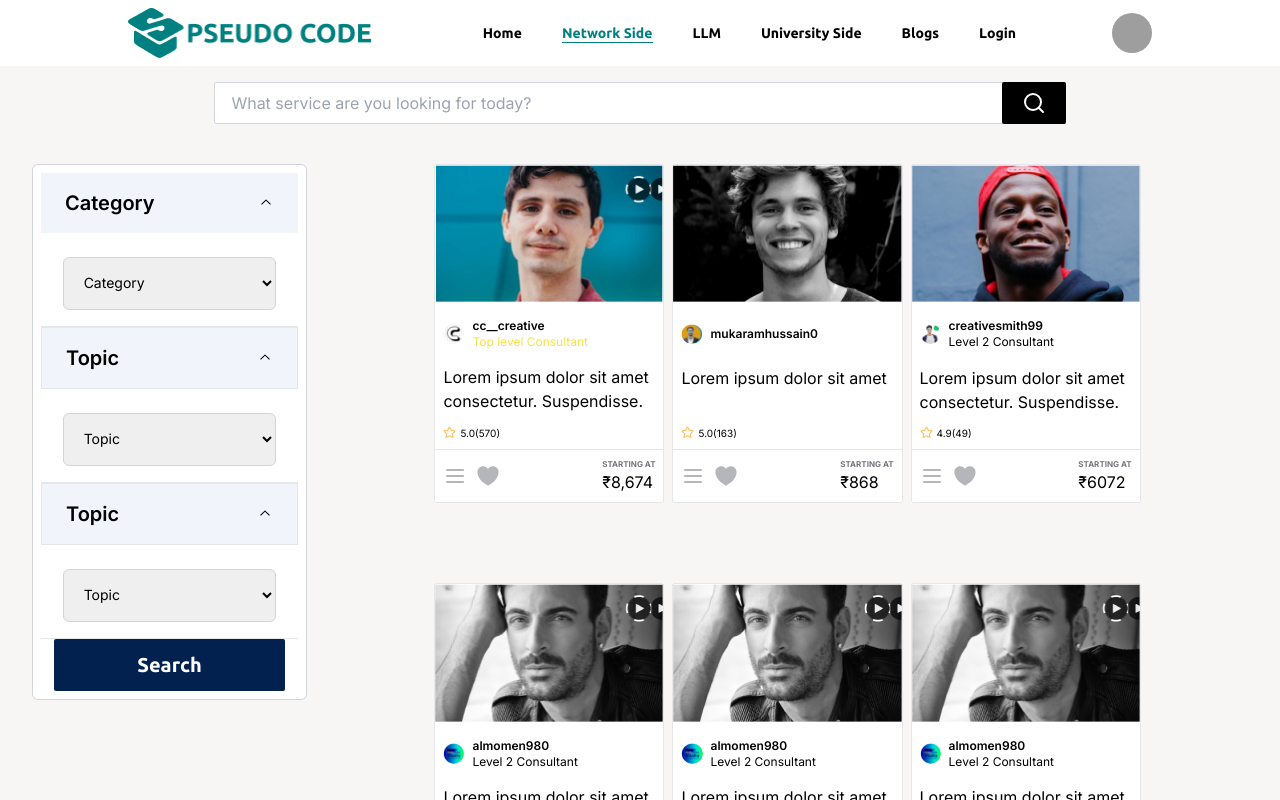
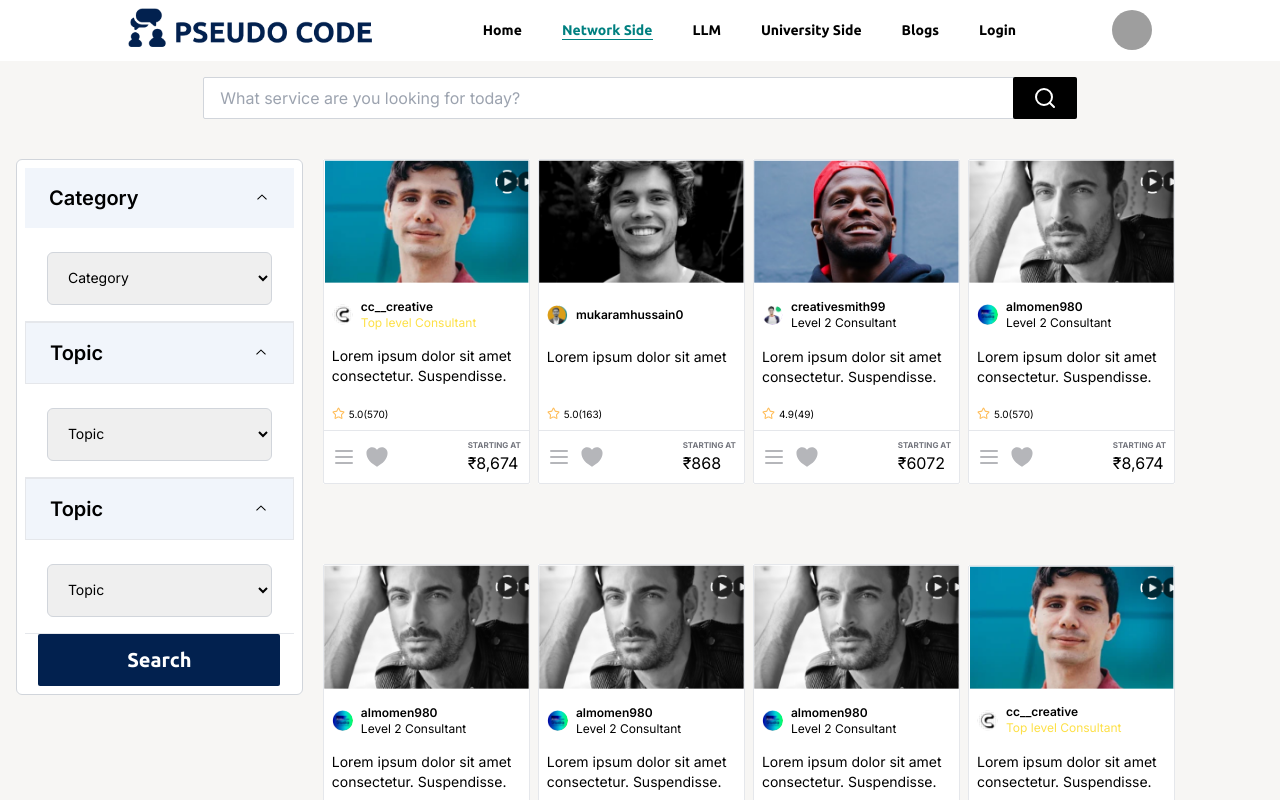
Before and after one commit to Huzaifa622/pseudo, a Next.js app: page /network in a window 1280 px wide. Shown: the top 800 px of the page. Built offline with nearby package versions, Linux system fonts and the light colour scheme; grey boxes are pictures that could not be loaded.

Commit message:
set network page

```diff
--- a/src/components/network/NetworkCard.tsx
+++ b/src/components/network/NetworkCard.tsx
@@ -27,9 +27,11 @@ const NetworkCard = ({
 }: Props) => {
   const [isClick, setClick] = useState(false);
   return (
-    <div className="w-[230.06px]  bg-white hover:shadow-2xl hover:transition-all hover:duration-300">
+    <div className="  bg-white hover:shadow-2xl hover:transition-all hover:duration-300">
       <div className=" border rounded-sm flex flex-col justify-between">
-        <Image src={image} alt="asd" width={228.3} height={228.3} />
+        <div className="w-fit">
+          <Image src={image} alt="asd" width={1000} height={1000} />
+        </div>
         <div className="p-2 flex flex-col justify-between  gap-2">
           <div className="flex items-center gap-2">
             <Image
@@ -52,7 +54,7 @@ const NetworkCard = ({
               )}
             </div>
           </div>
-          <p className="h-[52.69px]">{subTitle}</p>
+          <p className="h-[52.69px] text-sm">{subTitle}</p>
           <div className="flex gap-1 text-[10px]">
             <Star color="#FFBE5B" size={13} />
             {stars}({ratings})
--- a/src/components/network/NetworkSection.tsx
+++ b/src/components/network/NetworkSection.tsx
@@ -94,7 +94,7 @@ const networks = [
 ];
 const NetworkSection = (props: Props) => {
   return (
-    <div className="py-4 px-8 flex flex-col justify-center items-center gap-10">
+    <div className="py-4 px-4 flex flex-col justify-center items-center gap-10">
       <div className="relative w-full lg:w-[70%] mx-auto">
         <input
           type="text"
@@ -106,7 +106,7 @@ const NetworkSection = (props: Props) => {
         </button>
       </div>
       <div className="flex lg:flex-row flex-col justify-center items-start w-full gap-5">
-        <aside className="w-full lg:w-[45%] p-2 bg-white border rounded-md border-gray-300">
+        <aside className="w-full lg:w-[30%] p-2 bg-white border rounded-md border-gray-300">
           <Accordion
             type="multiple"
             className="w-full "
@@ -167,9 +167,9 @@ const NetworkSection = (props: Props) => {
             </button>
           </div>
         </aside>
-        <div className="flex flex-wrap items-center justify-center   gap-x-2  gap-y-20">
+        <div className="w-full  flex flex-wrap items-center justify-center lg:justify-start   gap-x-2  gap-y-20">
           {networks.map((n, idx) => (
-            <div key={idx}>
+            <div key={idx} className="w-full md:w-[30%] lg:w-[22%]">
               <NetworkCard
                 image={n.image}
                 pImage={n.pImage}
--- a/src/components/programs/ProgramCard.tsx
+++ b/src/components/programs/ProgramCard.tsx
@@ -5,7 +5,7 @@ type Props = {};
 
 const ProgramCard = (props: Props) => {
   return (
-    <div className="relative flex flex-col justify-around w-[332px] h-[396px] rounded-lg p-4 font-poppins shadow-xl">
+    <div className="relative bg-white border border-gray-300 flex flex-col justify-around w-[332px] h-[396px] rounded-lg p-4 font-poppins shadow-xl">
       <div className="flex justify-between text-xs">
         <h1>Tution fee</h1>
         <h1>Unspecified</h1>
@@ -23,7 +23,9 @@ const ProgramCard = (props: Props) => {
         <span className="italic font-light">Tuition Fee</span>
         <span className="font-bold text-[#008080] ">$8000 Eur/ Year</span>
       </div>
-      <button className="absolute -bottom-5  w-[50%] py-2 rounded-lg left-20 bg-[#008080] text-white font-bolf ">View</button>
+      <button className="absolute -bottom-5  w-[50%] py-2 rounded-lg left-20 bg-[#008080] text-white font-bolf ">
+        View
+      </button>
     </div>
   );
 };
--- /dev/null
+++ b/src/components/ui/Logo2.tsx
@@ -0,0 +1,22 @@
+import Image from "next/image";
+import Link from "next/link";
+import React from "react";
+
+type Props = {};
+
+const Logo2 = (props: Props) => {
+  return (
+    <>
+      <Link href={"/"}>
+        <Image
+          src={"/assets/logo2.png"}
+          width={245.41}
+          height={49.91}
+          alt="Logo"
+        />
+      </Link>
+    </>
+  );
+};
+
+export default Logo2;
--- a/src/components/ui/Navbar.tsx
+++ b/src/components/ui/Navbar.tsx
@@ -16,6 +16,7 @@ import {
   SheetClose,
   SheetFooter,
 } from "@/components/ui/sheet";
+import Logo2 from "./Logo2";
 
 type Props = {};
 
@@ -25,7 +26,13 @@ const Navbar = (props: Props) => {
   return (
     <div className="bg-white w-full">
       <div className="w-[80%]  mx-auto py-2 font-ubuntu flex justify-between items-center">
-        <Logo />
+        {pathname === "/profile" ||
+        pathname === "/network" ||
+        pathname === "/program-ai" ? (
+          <Logo2 />
+        ) : (
+          <Logo />
+        )}
 
         <nav className=" hidden lg:flex   items-center gap-24 text-sm font-semibold">
           <ul className="flex gap-10">
@@ -92,8 +99,11 @@ const Navbar = (props: Props) => {
               University Side
             </Link>
             <Link
-              className={cn("relative", pathname === "/" && "text-[#008080]")}
-              href={"/blogs"}
+              className={cn(
+                "relative",
+                pathname === "/blogs" && "text-[#008080]"
+              )}
+              href={"/"}
             >
               <div
                 className={cn(
--- a/src/components/university/UniversityCard.tsx
+++ b/src/components/university/UniversityCard.tsx
@@ -29,7 +29,7 @@ const UniversityCard = ({
   }, []);
   return (
     <Link
-      href={"/program-ai"}
+      href={"/programs"}
       className={cn(
         "transition-opacity duration-1000 ease-in-out transform w-full  bg-white sm:w-[40%] md:w-[33%] lg:w-[20%]  hover:shadow-2xl hover:transition-all hover:duration-300 border border-gray-300 rounded-xl",
         isVisible ? "opacity-100 translate-y-0" : "opacity-0 translate-y-10"
```
